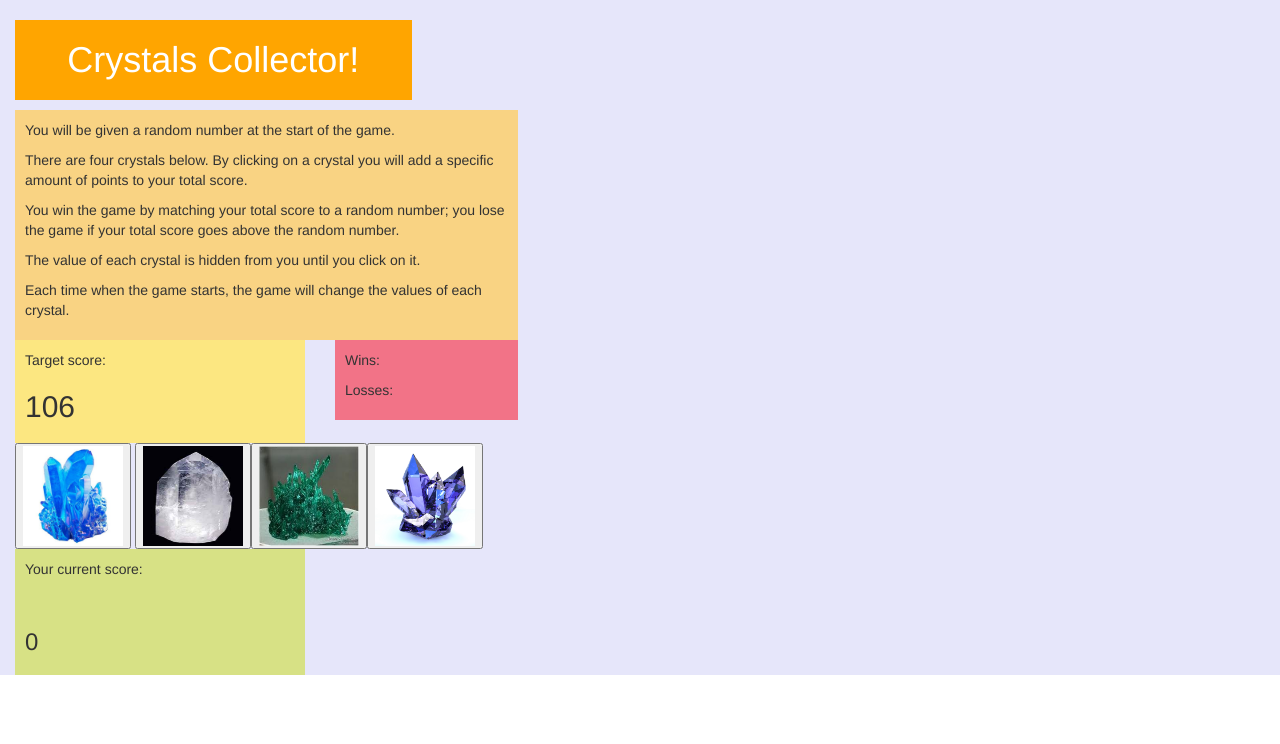
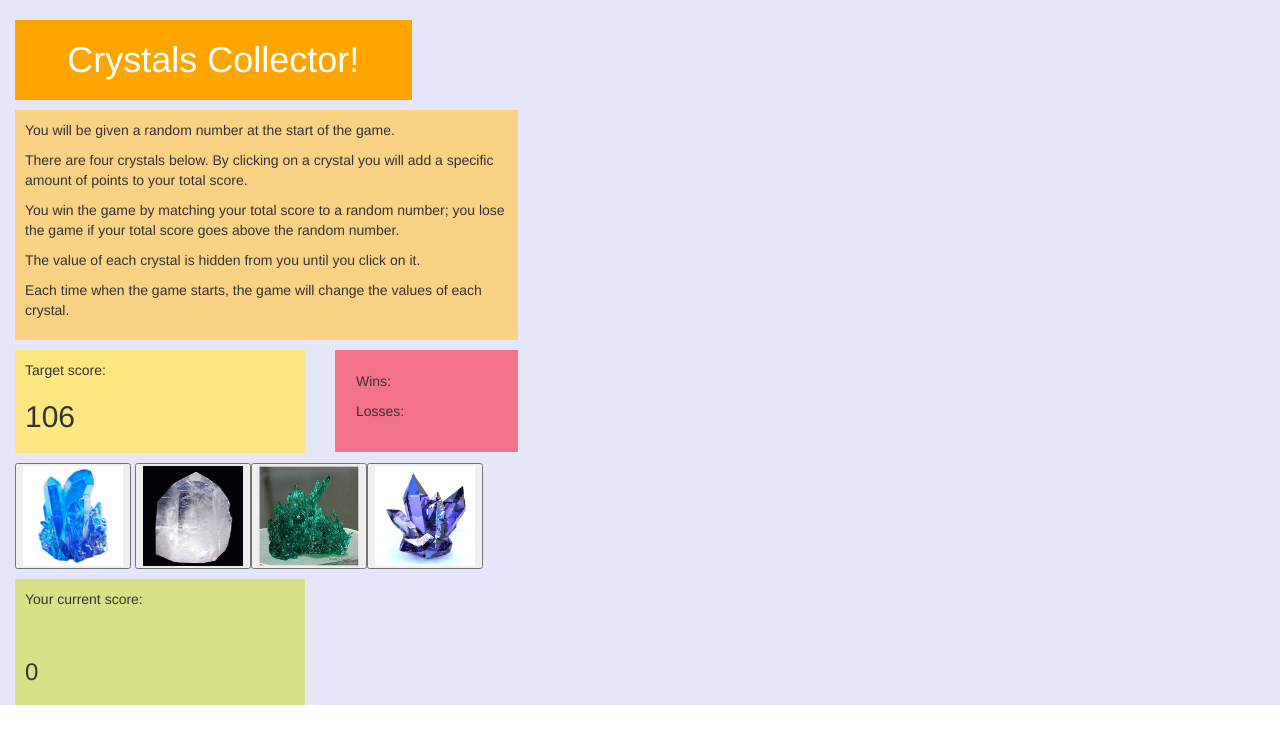
Before and after one commit to realonlytomd/week-4-game, a plain HTML site: page index.html in a window 1280 px wide. Drawn offline with nearby package versions, Linux system fonts and the light colour scheme.

Commit message:
last css fix

```diff
--- a/assets/css/style.css
+++ b/assets/css/style.css
@@ -12,21 +12,24 @@ h1 {
 #rules {
 	background-color: #f9d383;
 	padding: 10px;
+	margin-bottom: 10px;
 }
 
 #target {
 	background-color: #fce781;
 	padding: 10px;
+	margin-bottom: 10px;
 }
 
 #counter {
 	background-color: #f27387;
-	padding: 10px;
+	padding: 21px;
 }
 
 #announce {
 	background-color: #d7e185;
 	padding: 10px;
+	margin-top: 10px;
 }
 
 #usertotal {
--- a/assets/javascript/game.js
+++ b/assets/javascript/game.js
@@ -34,6 +34,11 @@ var targetNumber = 0;
 // run a random number generator, get the result and assign it as an attr to a crystal
 
 	var crystalValue = [];
+
+	// returns a number between min and max (inclusive)  -  generic random generator
+	//function randNum(min, max) {
+	//	return Math.floor(Math.random()*(max-min+1)+min);
+	//}
 
 	function assignCrystals() {
 
```
